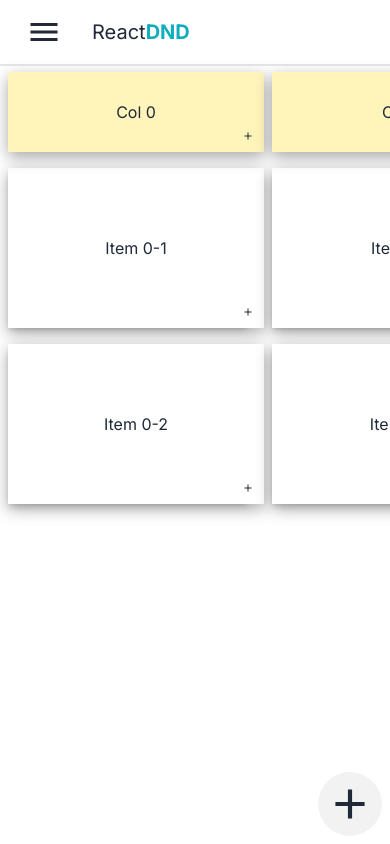
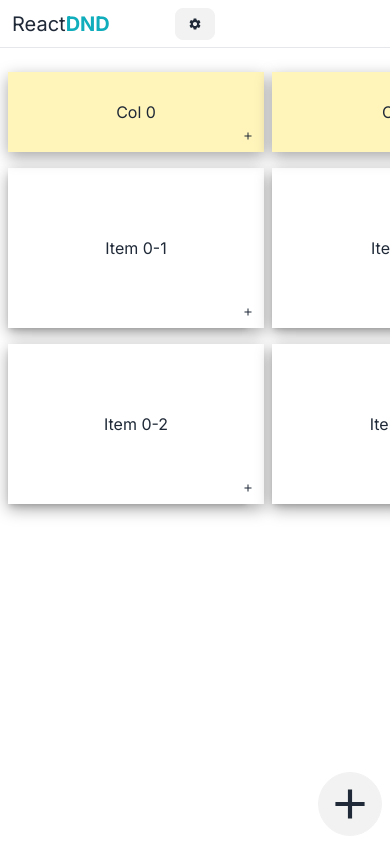
Before and after one commit to rey-soleil/react-dnd, a Next.js app: page / in a window 390 px wide. Built offline with nearby package versions, Linux system fonts and the light colour scheme.

Commit message:
feat: add dummy settings modal

```diff
--- a/src/app/Navbar.tsx
+++ /dev/null
@@ -1,11 +0,0 @@
-import AppLogo from '~/components/AppLogo'
-
-export default function Navbar() {
-  return (
-    <nav className="w-screen h-[3rem] flex space-x-1 fixed z-20 bg-base-100 items-center">
-      <div className="hidden md:flex">
-        <AppLogo />
-      </div>
-    </nav>
-  )
-}
--- /dev/null
+++ b/src/app/Settings.tsx
@@ -0,0 +1,25 @@
+import { MdClose } from 'react-icons/md'
+
+export default function SettingsDialog() {
+  return (
+    <dialog id="SettingsDialog" className="modal pt-[3rem] pb-8">
+      <div className="modal-box h-[80%] flex flex-col">
+        <div className="flex justify-between items-center">
+          <h3 className="modal-title">Settings</h3>
+          <button
+            className="btn btn-sm btn-circle"
+            onClick={() => {
+              //@ts-ignore
+              window.SettingsDialog.close()
+            }}
+          >
+            <MdClose />
+          </button>
+        </div>
+        <div className="flex-1 flex flex-col justify-center items-center font-bold text-center">
+          Settings Dialog that shouldnt zoom with the rest of the page
+        </div>
+      </div>
+    </dialog>
+  )
+}
--- a/src/app/page.tsx
+++ b/src/app/page.tsx
@@ -11,6 +11,7 @@ import ColItems from './ColItems'
 import { useAddItemMutation } from './hooks/useAddItem'
 import { useDragItemMutation } from './hooks/useDragItem'
 import { useItemsQuery } from './hooks/useItemsQuery'
+import SettingsDialog from './Settings'
 
 export default function BoardPage() {
   const boardRef = useRef<HTMLDivElement>(null)
@@ -38,6 +39,7 @@ export default function BoardPage() {
       >
         <MdAdd size={50} />
       </button>
+      <SettingsDialog />
     </div>
   )
 }
--- a/src/components/Navbar.tsx
+++ b/src/components/Navbar.tsx
@@ -1,21 +1,28 @@
+'use client'
+
+import { MdSettings } from 'react-icons/md'
+
 import AppLogo from '~/components/AppLogo'
-import { Icons } from '~/lib/icons'
 
 import { ResetZoomBtn } from './Zooming/ResetZoom'
 
 export default function Navbar() {
   return (
-    <nav className="navbar border-b-2 border-base-300">
-      <label
-        htmlFor="main-drawer"
-        className="sm:hidden flex btn btn-square drawer-button btn-ghost mx-3"
+    <nav className="w-screen h-[3rem] flex space-x-1 fixed z-20 bg-base-100 items-center border-b-[1px]">
+      <div className="flex-1">
+        <AppLogo />
+      </div>
+      <button
+        className="btn btn-sm"
+        onClick={() => {
+          //@ts-ignore
+          window.SettingsDialog.show()
+        }}
       >
-        <Icons.Menu className="text-4xl " />
-      </label>
-      <AppLogo />
-      <div className="flex-1" />
+        <MdSettings />
+      </button>
       <ResetZoomBtn />
-      <div className="flex-1" />
+      <div className="flex-1"></div>
     </nav>
   )
 }
```
